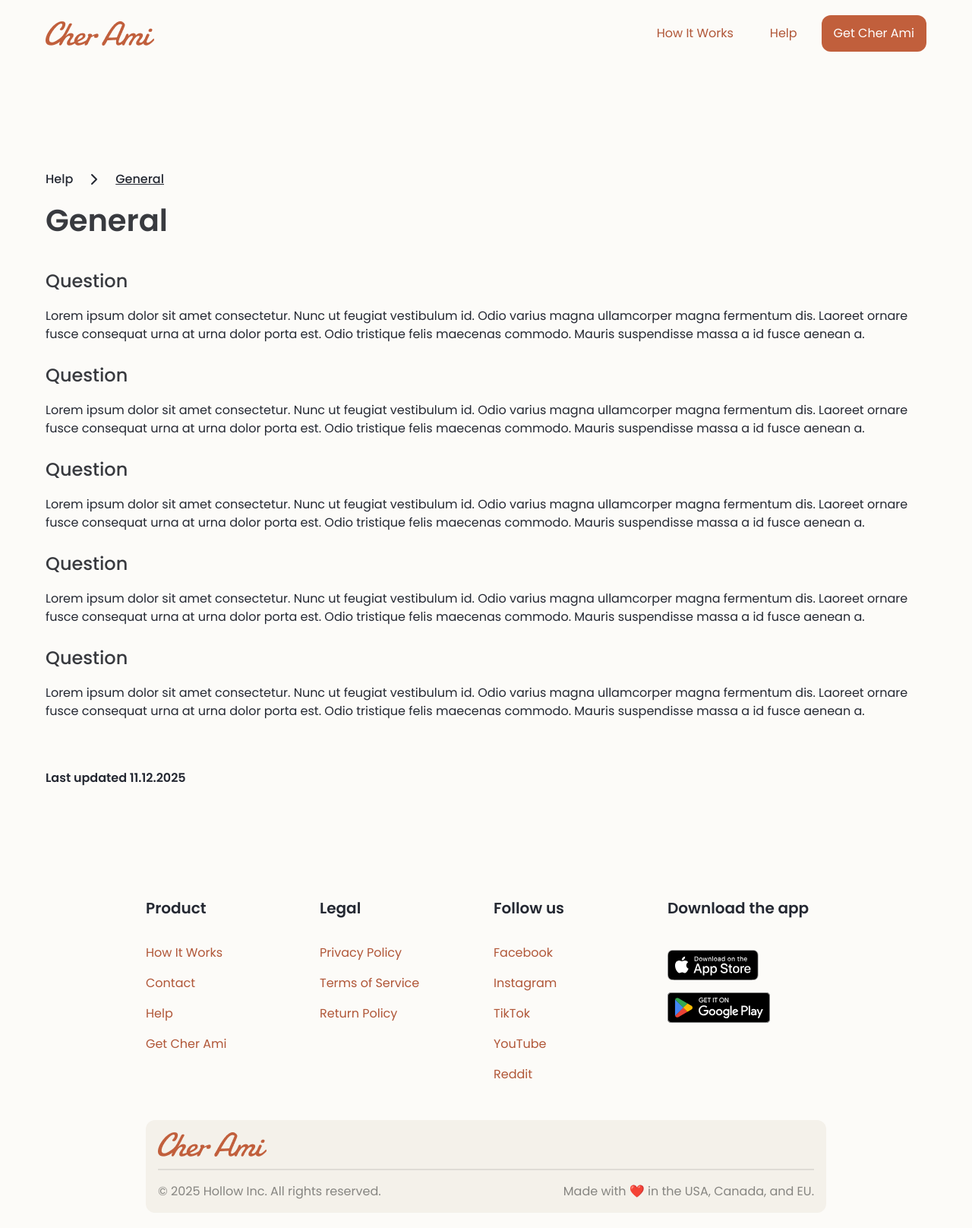
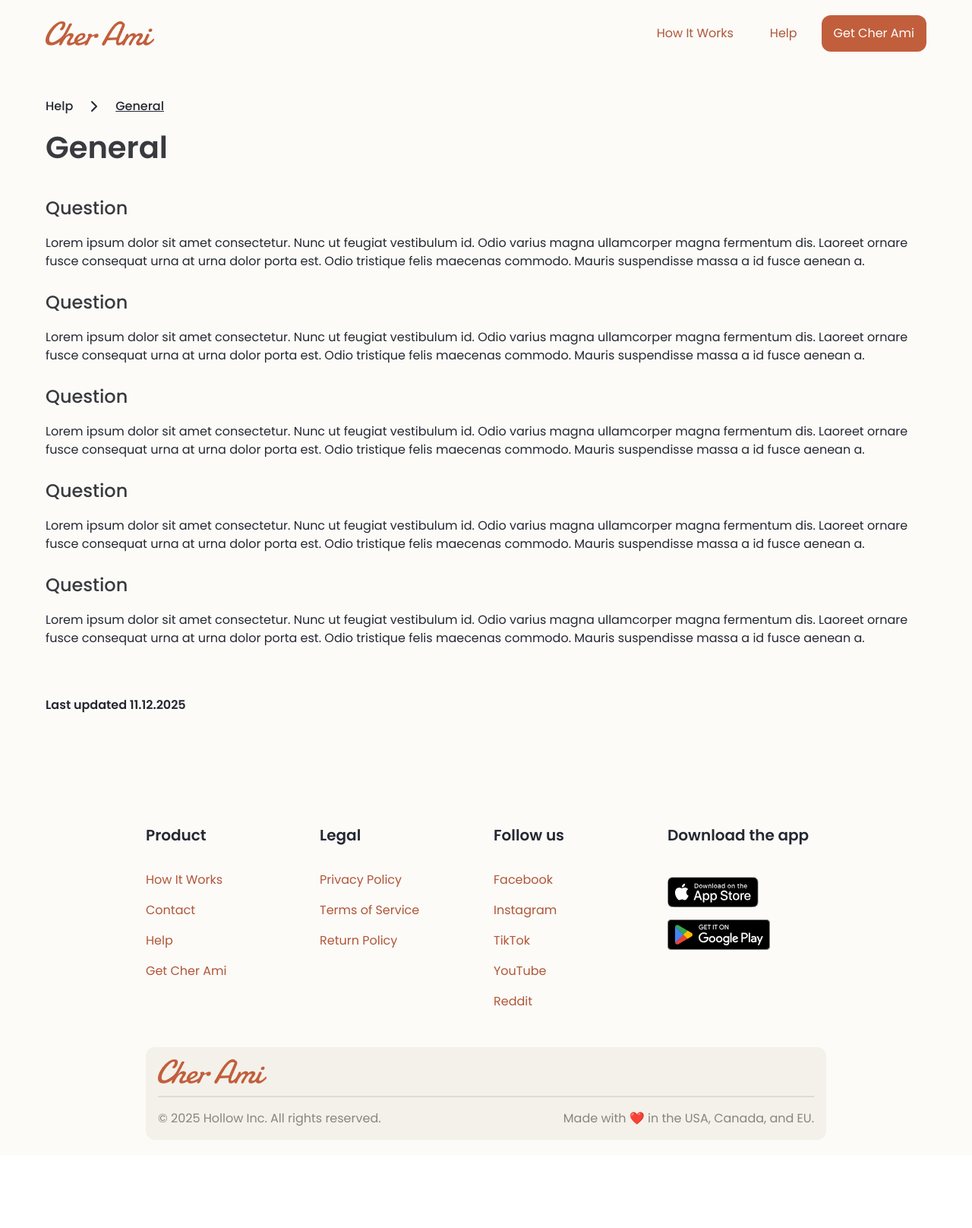
Before and after one commit to Jackalope523/cher-ami-website, a Next.js app: page /help/general in a window 1280 px wide. Shown: the whole page at 76% size. After the commit the page ends 1520 px from the top, so only its background shows below. Built offline with nearby package versions, Linux system fonts and the light colour scheme.

Commit message:
Fix header and footer spacing

```diff
--- a/app/help/general/page.tsx
+++ b/app/help/general/page.tsx
@@ -7,7 +7,7 @@ import TitleImage from '@/public/title.png';
 
 export default function GeneralHelp() {
   return (
-    <div className="bg-[#FCFBF8]">
+    <div className="bg-[#FCFBF8] pt-12 pb-36">
       <div className="bg-[#FCFBF8] max-w-[1200px] mx-auto px-5">
         <nav className="flex flex-row gap-x-4 py-3">
           <Link href="/help" className="text-[1rem] text-[#242832] font-medium">
--- a/app/help/page.tsx
+++ b/app/help/page.tsx
@@ -10,7 +10,7 @@ import LinkCard from '@/components/LinkCard';
 
 export default function Help() {
   return (
-    <div className="bg-[#FCFBF8]">
+    <div className="bg-[#FCFBF8] pt-12 pb-36">
       <main className="flex flex-col items-center max-w-[1200px] mx-auto px-5">
         <h1 className="text-[3rem] text-[#242832] font-semibold mb-5">Help</h1>
         <p className="text-[1rem] text-[#242832] font-normal mb-16">
--- a/app/layout.tsx
+++ b/app/layout.tsx
@@ -26,7 +26,7 @@ export default function RootLayout({
   return (
     <html lang="en">
       <body className={poppins.className}>
-        <header className="bg-[#FCFBF8] pt-5 pb-36">
+        <header className="bg-[#FCFBF8] pt-5">
           <div className="flex flex-row justify-between items-center w-full max-w-[1200px] mx-auto px-5">
             <Link href={'/'}>
               <Image
@@ -57,7 +57,7 @@ export default function RootLayout({
         </header>
 
         {children}
-        <footer className="flex flex-col w-full items-center gap-y-10 px-5 pb-5 bg-[#FCFBF8] pt-36">
+        <footer className="flex flex-col w-full items-center gap-y-10 px-5 pb-5 bg-[#FCFBF8]">
           <div className="grid grid-cols-1 sm:grid-cols-2 md:grid-cols-4 gap-5 w-full max-w-4xl ">
             <div className="flex flex-col">
               <h3 className="text-[20px] text-[#242832] font-semibold mb-6">
--- a/app/legal/page.tsx
+++ b/app/legal/page.tsx
@@ -8,7 +8,7 @@ import LinkCard from '@/components/LinkCard';
 
 export default function Legal() {
   return (
-    <div className="bg-[#FCFBF8]">
+    <div className="bg-[#FCFBF8] pt-12 pb-36">
       <main className="flex flex-col items-center max-w-[1200px] mx-auto px-5">
         <h1 className="text-[3rem] text-[#383a3f] font-semibold mb-16">
           Legal
--- a/app/page.tsx
+++ b/app/page.tsx
@@ -23,7 +23,7 @@ import Link from 'next/link';
 
 export default function Home() {
   return (
-    <div className="bg-[#FCFBF8]">
+    <div className="bg-[#FCFBF8] py-36">
       <main className="flex flex-col items-center gap-y-36 pb-5">
         <section className="flex flex-row items-center">
           <div className="flex-1 hidden xl:block">
```
